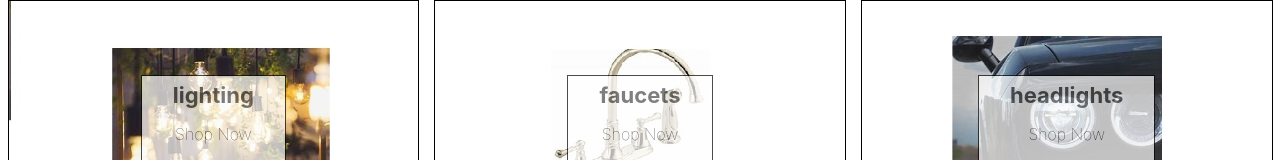
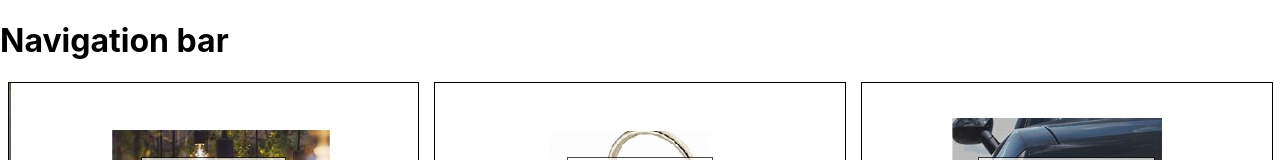
Before and after one commit to amani-2020/Zaid_Cloting, a React (Create React App) app: page / in a window 1280 px wide. Shown: the top 160 px of the page. Built offline with nearby package versions, Linux system fonts and the light colour scheme.

Commit message:
add navigation folder

```diff
--- a/src/App.js
+++ b/src/App.js
@@ -1,5 +1,7 @@
 import {Routes, Route} from 'react-router-dom'
 import Home from "./routes/home/home.component";
+import Navigation from './routes/navigation/navigation.component';
+
 
 const Shop = () =>{
 return (
@@ -11,8 +13,11 @@ const App = () =>{
 
   return (
     <Routes>
-      <Route path='/' element={ <Home />}/>
-      <Route path='/shop' element={ <Shop />}/>
+
+    <Route path = '/' element={<Navigation/>}>
+      <Route index element={ <Home />}/>
+      <Route path='shop' element={ <Shop />}/>
+     </Route>
     </Routes>
 
   );
--- a/src/routes/home/home.component.jsx
+++ b/src/routes/home/home.component.jsx
@@ -36,8 +36,10 @@ const Home = () =>{
   ;
   return (
     <div>
+
       <Directory categories={categories}/>
-      </div>
+       <Outlet/>
+    </div>
 
   );
 }
--- /dev/null
+++ b/src/routes/navigation/navigation.component.jsx
@@ -0,0 +1,14 @@
+import { Outlet } from "react-router-dom";
+
+const Navigation = () =>{
+    return (
+      <div>
+        <div>
+          <h1>Navigation bar</h1>
+        </div>
+        <Outlet/>
+      </div>
+    );
+  }
+
+  export default Navigation;
```
